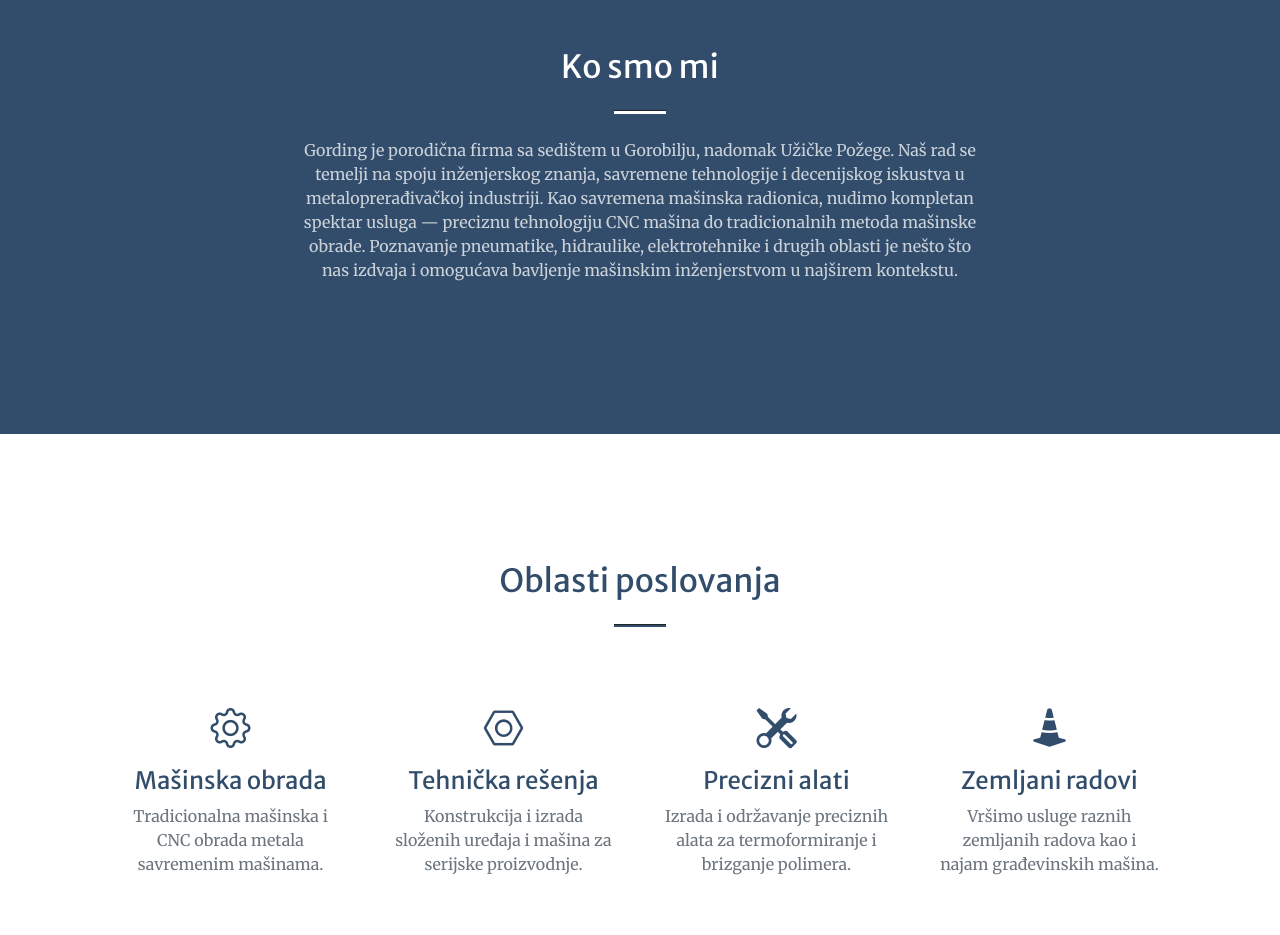
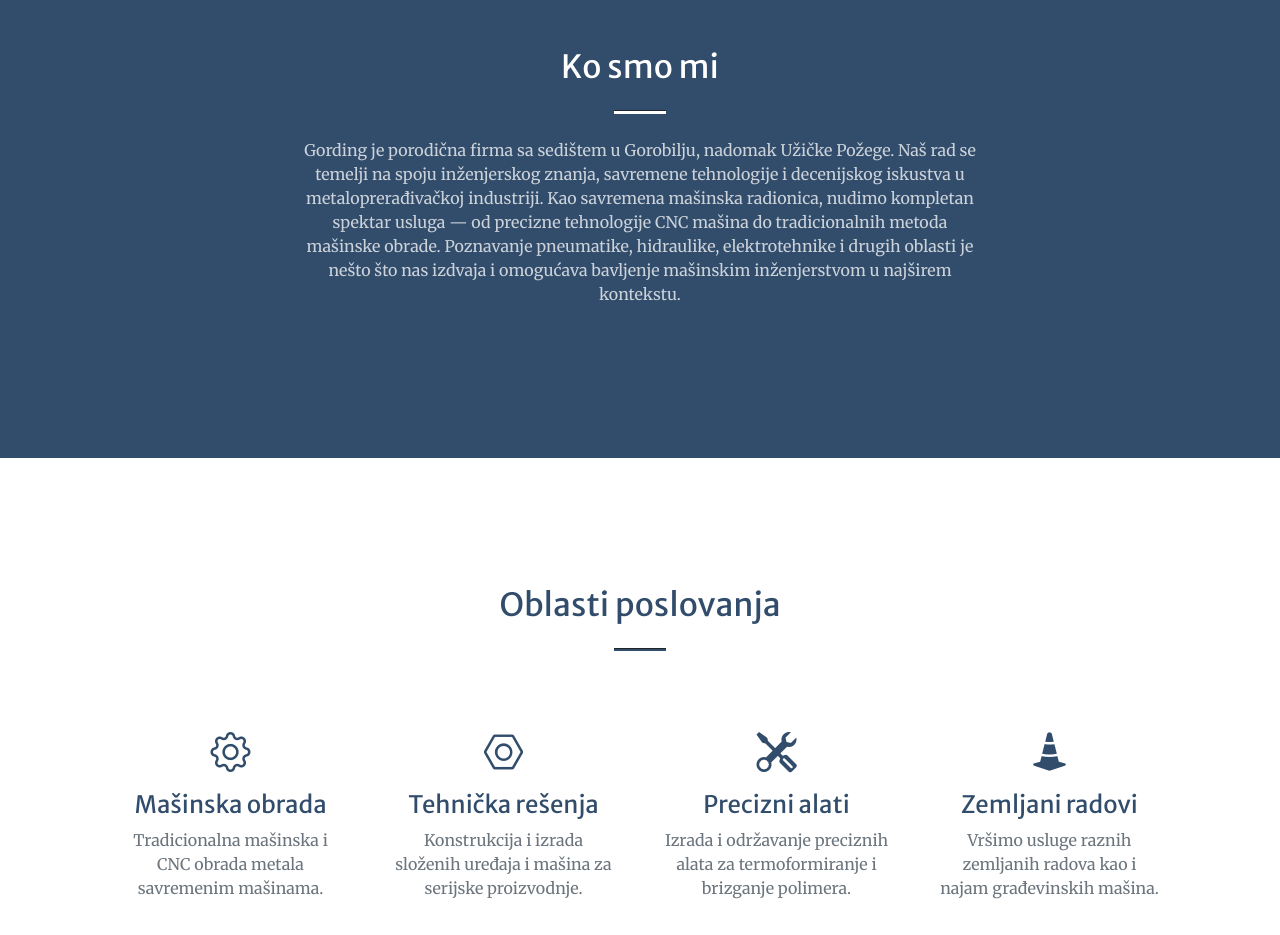
Before and after one commit to Kolar6454/gording, a plain HTML site: page index.html in a window 1280 px wide. Shown: the part 880-1815 px from the top of the page. Drawn offline with nearby package versions, Linux system fonts and the light colour scheme; some packages are replaced by stand-ins of ours; a script that the page names is missing.

```diff
--- a/index.html
+++ b/index.html
@@ -57,7 +57,7 @@
                         <hr class="divider divider-light" />
                         <p class="text-white-75 mb-4">Gording je porodična firma sa sedištem u Gorobilju, nadomak Užičke Požege. Naš rad se temelji na spoju inženjerskog znanja,
                             savremene tehnologije i decenijskog iskustva u metaloprerađivačkoj industriji.
-                            Kao savremena mašinska radionica, nudimo kompletan spektar usluga — preciznu tehnologiju CNC mašina do tradicionalnih metoda mašinske obrade.
+                            Kao savremena mašinska radionica, nudimo kompletan spektar usluga — od precizne tehnologije CNC mašina do tradicionalnih metoda mašinske obrade.
                             Poznavanje pneumatike, hidraulike, elektrotehnike i drugih oblasti je nešto što nas izdvaja i omogućava bavljenje mašinskim inženjerstvom u najširem kontekstu.</p>
                     </div>
                 </div>
```
Also changed, not shown: assets/img/portfolio/fullsize/Radionica.jpg, assets/img/portfolio/thumbnails/Radionica.jpg.
